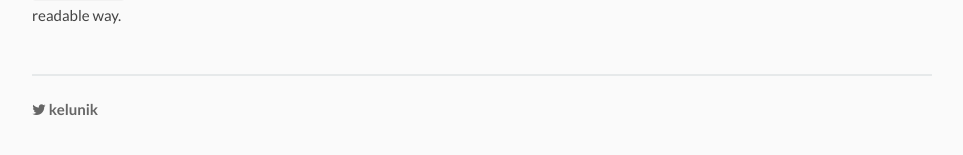
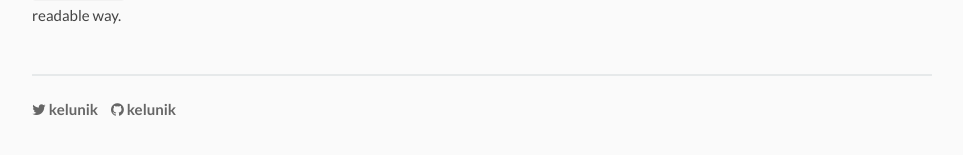
Before and after one commit to kelunik/kelunik.github.io, a Jekyll site: the page built from index.html, in a window 1280 px wide. Shown: the part 190-345 px from the top of the page, without its empty margins (158-1121 px from the left). Built offline with Jekyll 4.4.1, drawn with Linux system fonts in a browser that asks for light colours; nearby versions of some CDN libraries; comment, search, counter and statistics services are not loaded.

Commit message:
Add GitHub link to footer

```diff
--- a/_layouts/default.html
+++ b/_layouts/default.html
@@ -51,7 +51,8 @@
 	</main>
 
 	<footer>
-		<a href="https://twitter.com/kelunik"><i class="fa fa-twitter"></i> kelunik</a>
+		<a class="footer-item" href="https://twitter.com/kelunik"><i class="fa fa-twitter"></i> kelunik</a>
+		<a class="footer-item" href="https://github.com/kelunik"><i class="fa fa-github"></i> kelunik</a>
 	</footer>
 
 	<script src="//kelunik.disqus.com/count.js" async></script>
--- a/_layouts/post.html
+++ b/_layouts/post.html
@@ -80,7 +80,8 @@
 		</main>
 
 		<footer>
-			<a href="https://twitter.com/kelunik"><i class="fa fa-twitter"></i> kelunik</a>
+			<a class="footer-item" href="https://twitter.com/kelunik"><i class="fa fa-twitter"></i> kelunik</a>
+			<a class="footer-item" href="https://github.com/kelunik"><i class="fa fa-github"></i> kelunik</a>
 		</footer>
 	</article>
 
--- a/css/screen.css
+++ b/css/screen.css
@@ -17,7 +17,7 @@ footer { margin: 0 auto; max-width: 900px; }
 .preview header { font-size: 12px; }
 .header-sub { color: #666; }
 .header-sub .fa { margin: 0 6px 0 0; }
-.header-sub-item { margin-right: 10px; }
+.header-sub-item, .footer-item { margin-right: 10px; }
 .excerpt { color: #444; }
 
 .post header { font-size: 12px; }
```
